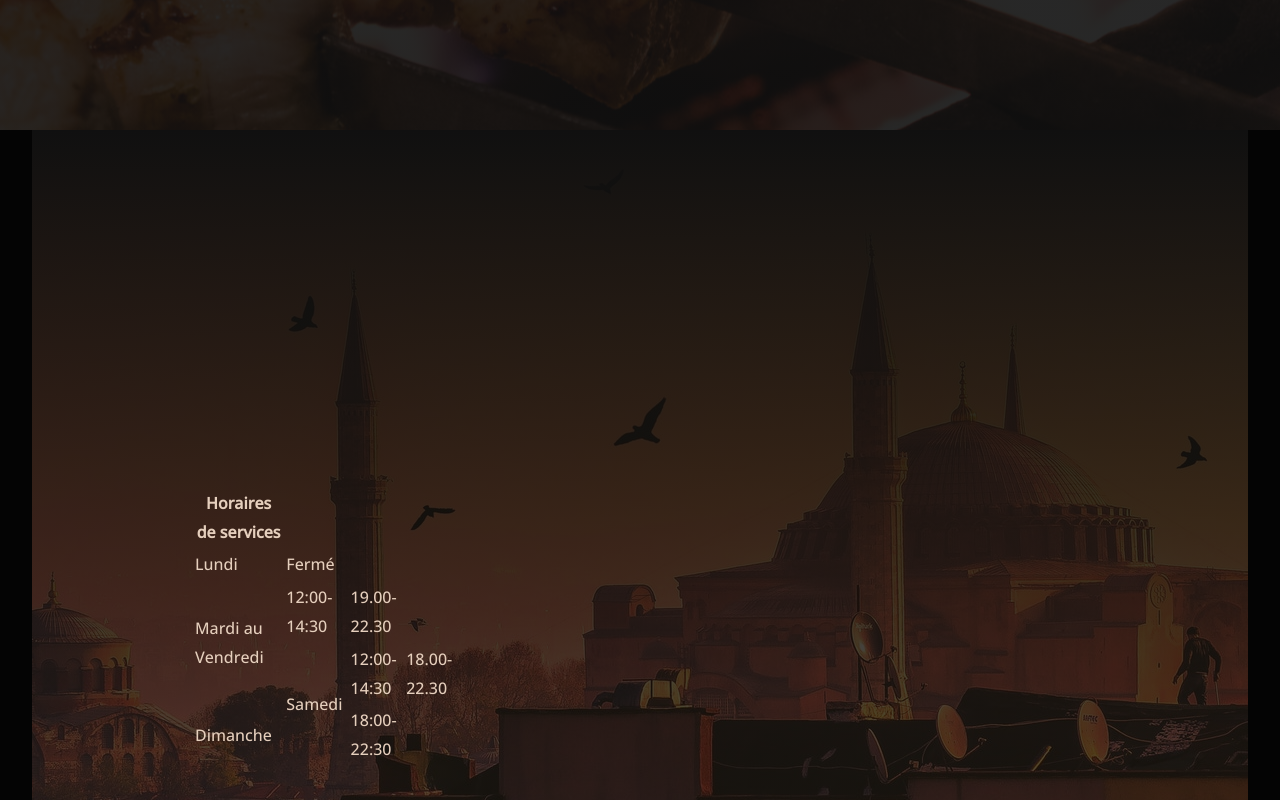
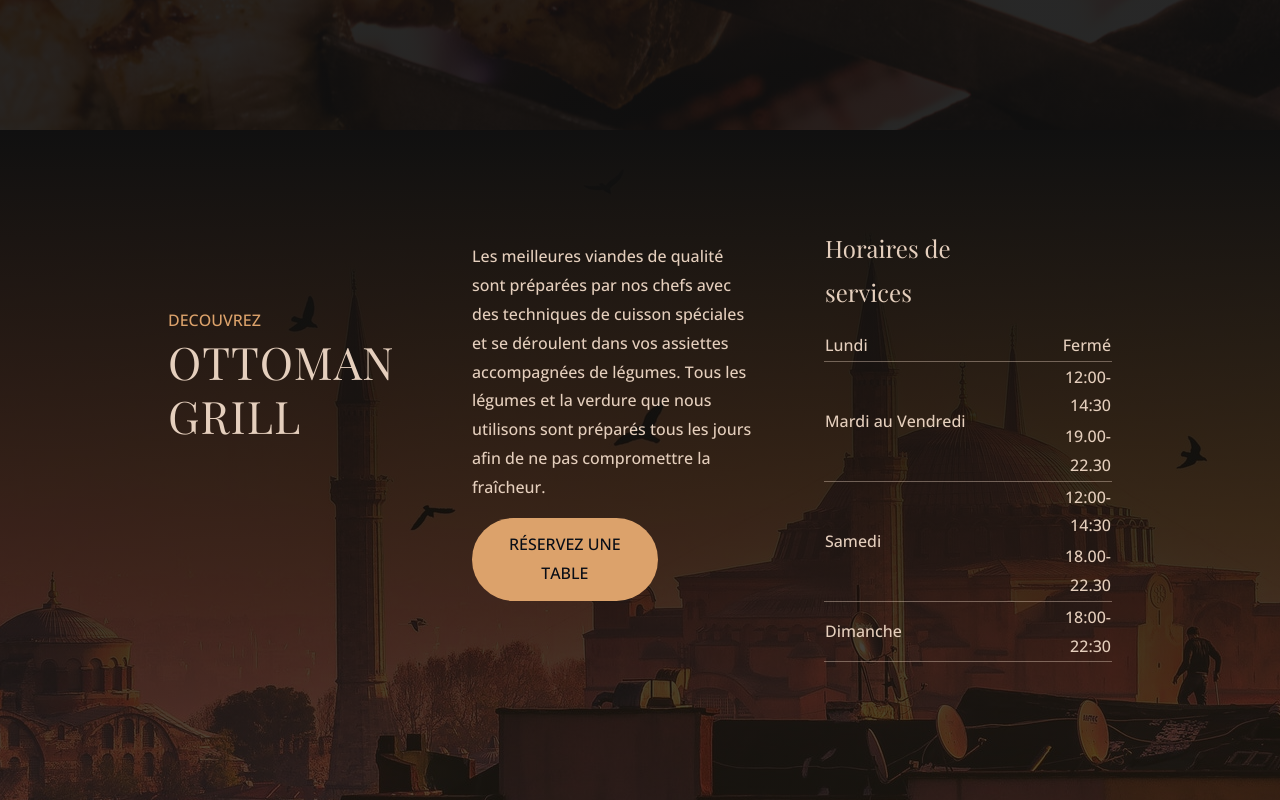
Before and after one commit to philippe76/Ottoman-Grill, a plain HTML site: page index.html in a window 1280 px wide. Shown: the part 900-1700 px from the top of the page. Drawn offline with nearby package versions, Linux system fonts and the light colour scheme; a web font is replaced by a local one.

Commit message:
Improve Schedules table and layout

```diff
--- a/SASS/_home.scss
+++ b/SASS/_home.scss
@@ -50,11 +50,11 @@
 .schedules {
     height: 100vh;
     display: flex;
-    justify-content: space-between;
-    align-items: center;
+    justify-content: space-around;
+    align-items: start;
     padding: 6rem 10rem;
     background: linear-gradient(to top, rgba(26, 17, 3, 0.6), rgba(16, 16, 16, 1)),
-    url(../img/turkish-roofs.jpg) center;
+    url(../img/turkish-roofs.jpg) 50%;
 
     > * {
         width: 30%;
@@ -62,7 +62,7 @@
 
     .book-table {
         display: block;
-        width: 45%;
+        width: 50%;
         text-align: center;
         font-size: 1rem;
         margin-top: 1rem;
@@ -70,6 +70,11 @@
 
     p:first-of-type {
         color: $secondary-color;
+        margin-top: 5rem;
+    }
+
+    p + p {
+        margin-right: 3rem;
     }
 
     p span {
@@ -78,8 +83,21 @@
     }
 
     table {
-        tr {
-            border-bottom: 1px solid $main-color;
+        border-collapse: collapse;
+
+        th {
+            font-family: 'Playfair Display', serif;
+            font-size: 1.5rem;
+            text-align: unset;
+            font-weight: unset;
+            padding-bottom: 1rem;
+        }
+
+        td:not([rowspan] + td) {
+            border-bottom: 1px solid rgba($main-color, 40%);
+        }
+        td:last-child {
+            text-align: right;
         }
     }
 }
--- a/SASS/_settings.scss
+++ b/SASS/_settings.scss
@@ -56,8 +56,3 @@ h2 {
         transform: scale(1.05);
     }
 }
-
-
-main {
-    padding: 0 2rem;
-}
--- a/index.html
+++ b/index.html
@@ -28,10 +28,10 @@
 
     <main>
         <section class="schedules">
-            <!-- <p>DECOUVREZ <br> <span>OTTOMAN GRILL</span></p>
+            <p>DECOUVREZ <br> <span>OTTOMAN GRILL</span></p>
             <p>Les meilleures viandes de qualité sont préparées par nos chefs avec des techniques de cuisson spéciales et se déroulent dans vos assiettes accompagnées de légumes. Tous les légumes et la verdure que nous utilisons sont préparés tous les jours afin de ne pas compromettre la fraîcheur.
                 <a href="#" class="book-table">Réservez une table</a>
-            </p> -->
+            </p>
             <table>
                 <thead>
                     <tr>
@@ -46,11 +46,15 @@
                     <tr>
                         <td rowspan="2">Mardi au Vendredi</td>
                         <td>12:00-14:30</td>
+                    </tr>
+                    <tr>
                         <td>19.00-22.30</td>
                     </tr>
                     <tr>
                         <td rowspan="2">Samedi</td>
                         <td>12:00-14:30</td>
+                    </tr>
+                    <tr>
                         <td>18.00-22.30</td>
                     </tr>
                     <tr>
```
Also changed, not shown: main.css, 1 other file.
